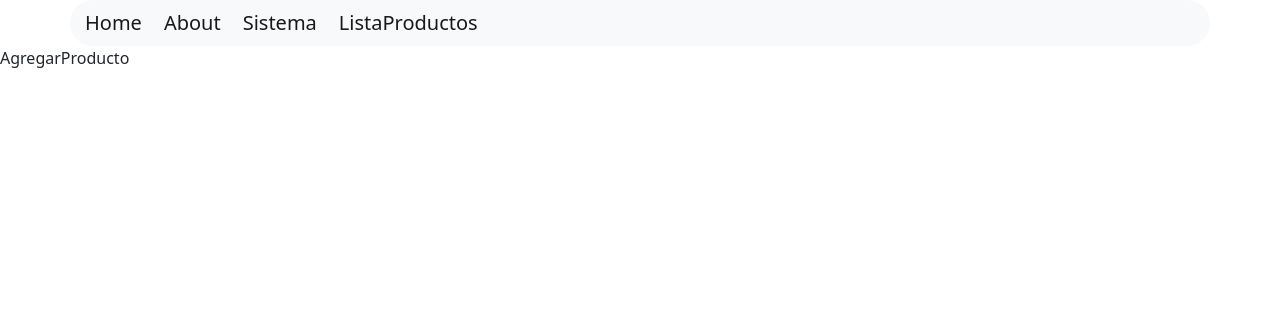
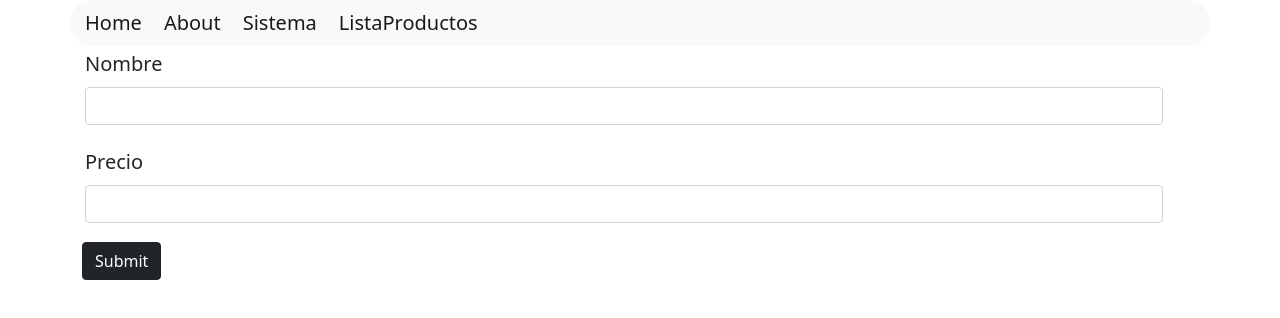
Before and after one commit to DanBerolsky/ort-proyecto-nodejs-vuejs, a Vue app in the folder trabajo-practico/Cliente/: page /agregarProducto in a window 1280 px wide. Shown: the top 318 px of the page. Built offline with nearby package versions, Linux system fonts and the light colour scheme.

Commit message:
modelo agregarProducto incompleto

```diff
--- a/trabajo-practico/Cliente/src/servicios/ProductoService.js
+++ b/trabajo-practico/Cliente/src/servicios/ProductoService.js
@@ -10,6 +10,7 @@ const apiClient = axios.create({
 
 export default {
   getProductos() {
+    console.log('axios');
     return apiClient.get('/productos')
   },
   getProductosPor(id) {
--- a/trabajo-practico/Cliente/src/views/AgregarProducto.vue
+++ b/trabajo-practico/Cliente/src/views/AgregarProducto.vue
@@ -1,15 +1,48 @@
 <template>
-  <div>
-       AgregarProducto
+  <div class="container">
+    <form method="POST" action="">
+      <div class="mb-3">
+        <label class="form-label">Nombre</label>
+        <input
+          class="form-control"
+          id="exampleInputEmail1"
+          aria-describedby="emailHelp"
+          v-model="nombre"
+        />
+      </div>
+      <div class="mb-3">
+        <label for="exampleInputPassword1" class="form-label">Precio</label>
+        <input
+          class="form-control"
+          id="exampleInputPassword1"
+          v-model="precio"
+        />
+      </div>
+      <button type="submit" class="btn btn-dark">Submit</button>
+    </form>
   </div>
 </template>
 
 <script>
 export default {
-     name:"AgregarProducto"
-}
+  name: "AgregarProducto",
+  data() {
+    return {
+      nombre: "",
+      precio: "",
+    };
+  },
+};
 </script>
 
 <style>
-
+.mb-3 {
+  padding: 3px;
+  /* padding-top: 0px; */
+  /* padding-bottom: 0px; */
+  margin-right: 2rem;
+  font-size: 1.25rem;
+  text-decoration: none;
+  white-space: nowrap;
+}
 </style>
--- a/trabajo-practico/Cliente/src/views/ListaProducto.vue
+++ b/trabajo-practico/Cliente/src/views/ListaProducto.vue
@@ -3,7 +3,7 @@
     <div class="btn-agregarProd">
       <router-link to="/agregarProducto">
         <button type="button" class="btn btn-outline-success">
-          Agregar producto
+          Agregar
         </button>
       </router-link>
     </div>
@@ -18,13 +18,13 @@
         <div class="crud-btn">
           <router-link to="/modificarProducto">
             <button type="button" class="btn btn-outline-primary flex">
-              Modificar producto
+              Modificar
             </button>
           </router-link>
 
           <router-link to="/quitarProducto">
             <button type="button" class="btn btn-outline-danger flex">
-              Quitar producto
+              Quitar
             </button>
           </router-link>
         </div>
```
Also changed, not shown: 2 other files (tests, documents, lock files or other folders).
